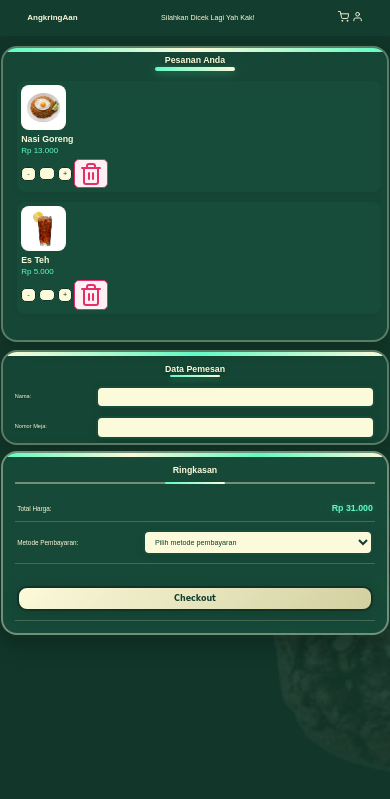
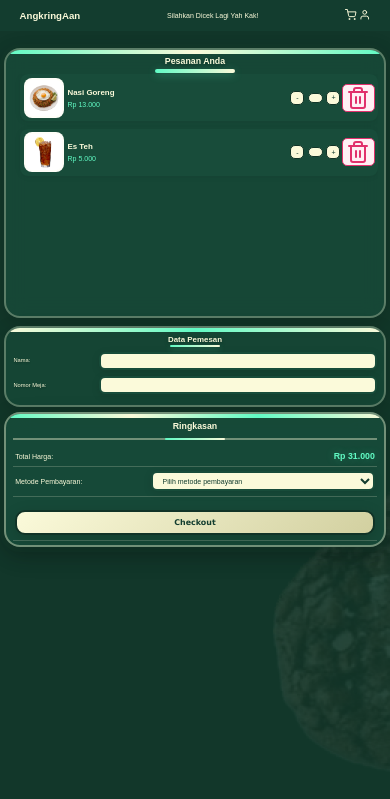
Before and after one commit to Nakaya01/Pemweb_AngkringAAN, a PHP site: page /Pemweb_AngkringAAN/chart.php in a window 390 px wide. Shown: the top 799 px of the page. Run offline with PHP 8.4, Linux system fonts and the light colour scheme; the visitor is signed in with stand-in values (Sample User, id 1); data comes from the database, SQL or seed files in the repository; some web fonts are replaced.

Commit message:
perbaikan bug, belum done

```diff
--- a/chart.php
+++ b/chart.php
@@ -215,11 +215,10 @@ if ($pesanan_id) {
         </div>
 
         <!-- Right side container for form and summary -->
-        <div class="right-side-container">
+        <form id="checkout-form" method="post" action="checkout.php" class="right-side-container">
             <!-- Class 2: Form nama dan nomor meja -->
             <div class="order-form">
                 <h2>Data Pemesan</h2>
-                <form method="post" action="checkout.php">
                 <table>
                     <tbody>
                         <tr>
@@ -262,9 +261,8 @@ if ($pesanan_id) {
                     </tbody>
                 </table>
                 <input type="hidden" name="pesanan_id" value="<?= $pesanan_id ?>">
-                </form>
             </div>
-        </div>
+        </form>
     </main>
 
     <script>
--- a/css/styleChart.css
+++ b/css/styleChart.css
@@ -622,8 +622,6 @@ body {
     }
 
     .order-list .order-item {
-        flex-direction: column;
-        align-items: flex-start;
         gap: 0.7rem;
         padding: 0.7rem;
     }
@@ -634,8 +632,6 @@ body {
     }
 
     .order-list .order-item-actions {
-        width: 100%;
-        justify-content: flex-start;
         gap: 0.3rem;
     }
 
@@ -760,3 +756,187 @@ body {
         width: 90%;
     }
 }
+
+/* iPhone 12 Pro specific optimizations */
+@media (max-width: 390px) {
+    html {
+        font-size: 55%;
+    }
+
+    .navbar {
+        padding: 1rem 5%;
+    }
+
+    .navbar .logo {
+        font-size: 1.1rem;
+    }
+
+    .navbar .navbar-nav p {
+        font-size: 0.8rem;
+        margin: 0 0.2rem;
+    }
+
+    .navbar-extra .feather {
+        width: 1.3rem;
+        height: 1.3rem;
+    }
+
+    .chart-container {
+        margin-top: 5rem;
+        padding: 0.5rem;
+        gap: 0.8rem;
+        max-width: 100%;
+    }
+
+    .order-list {
+        padding: 0.6rem;
+        font-size: 0.85rem;
+        max-height: 32vh;
+        min-height: 200px;
+    }
+
+    .order-list h2 {
+        font-size: 1rem;
+        margin-bottom: 1rem;
+    }
+
+    .order-list .order-item {
+        padding: 0.4rem;
+        gap: 0.4rem;
+        margin-bottom: 0.8rem;
+    }
+
+    .order-list .order-item-img {
+        width: 40px;
+        height: 40px;
+        flex-shrink: 0;
+    }
+
+    .order-list .order-item-info {
+        min-width: 0;
+        flex: 1;
+    }
+
+    .order-list .order-item-name {
+        font-size: 0.9rem;
+        line-height: 1.2;
+    }
+
+    .order-list .order-item-price {
+        font-size: 0.8rem;
+    }
+
+    .order-list .order-item-actions {
+        gap: 0.15rem;
+        flex-shrink: 0;
+    }
+
+    .order-list .btn-kurang,
+    .order-list .btn-tambah,
+    .order-list .btn-hapus {
+        min-width: 1.6rem;
+        min-height: 1.6rem;
+        font-size: 0.8rem;
+        padding: 0.15rem 0.4rem;
+    }
+
+    .order-list .order-item-qty {
+        width: 1.8rem;
+        font-size: 0.8rem;
+        padding: 0.1rem 0;
+    }
+
+    .right-side-container {
+        gap: 0.6rem;
+    }
+
+    .order-form {
+        padding: 0.8rem;
+        flex: 0.35;
+    }
+
+    .order-form h2 {
+        font-size: 0.9rem;
+        margin-bottom: 0.6rem;
+    }
+
+    .order-form label {
+        font-size: 0.65rem;
+        margin-bottom: 0.2rem;
+    }
+
+    .order-form input[type="text"],
+    .order-form input[type="number"] {
+        padding: 0.4rem 0.6rem;
+        font-size: 0.8rem;
+    }
+
+    .order-form td {
+        padding: 0.3rem 0;
+    }
+
+    .order-summary {
+        padding: 0.8rem;
+        flex: 0.65;
+    }
+
+    .order-summary h2 {
+        font-size: 1rem;
+        margin-bottom: 0.8rem;
+    }
+
+    .order-summary td {
+        padding: 0.5rem 0.2rem;
+        font-size: 0.75rem;
+    }
+
+    .order-summary select {
+        padding: 0.4rem 0.6rem;
+        font-size: 0.8rem;
+    }
+
+    #total-harga {
+        font-size: 1rem;
+    }
+
+    #btn-checkout {
+        padding: 0.7rem 0;
+        font-size: 0.9rem;
+        margin-top: 1rem;
+    }
+
+    .alert {
+        top: 4.5rem;
+        padding: 0.5rem 0.8rem;
+        font-size: 0.75rem;
+        left: 3%;
+        right: 3%;
+        width: 94%;
+    }
+}
+
+/* iPhone 12 Pro landscape orientation */
+@media (max-width: 844px) and (max-height: 390px) and (orientation: landscape) {
+    .chart-container {
+        margin-top: 4rem;
+        grid-template-columns: 1fr 1fr;
+        gap: 1rem;
+        max-height: 85vh;
+    }
+
+    .order-list {
+        max-height: 60vh;
+    }
+
+    .right-side-container {
+        max-height: 60vh;
+    }
+
+    .order-form {
+        flex: 0.4;
+    }
+
+    .order-summary {
+        flex: 0.6;
+    }
+}
```
Also changed, not shown: js/chartscript.js (+253 -60 lines), update_cart.php (+135 -18 lines).
